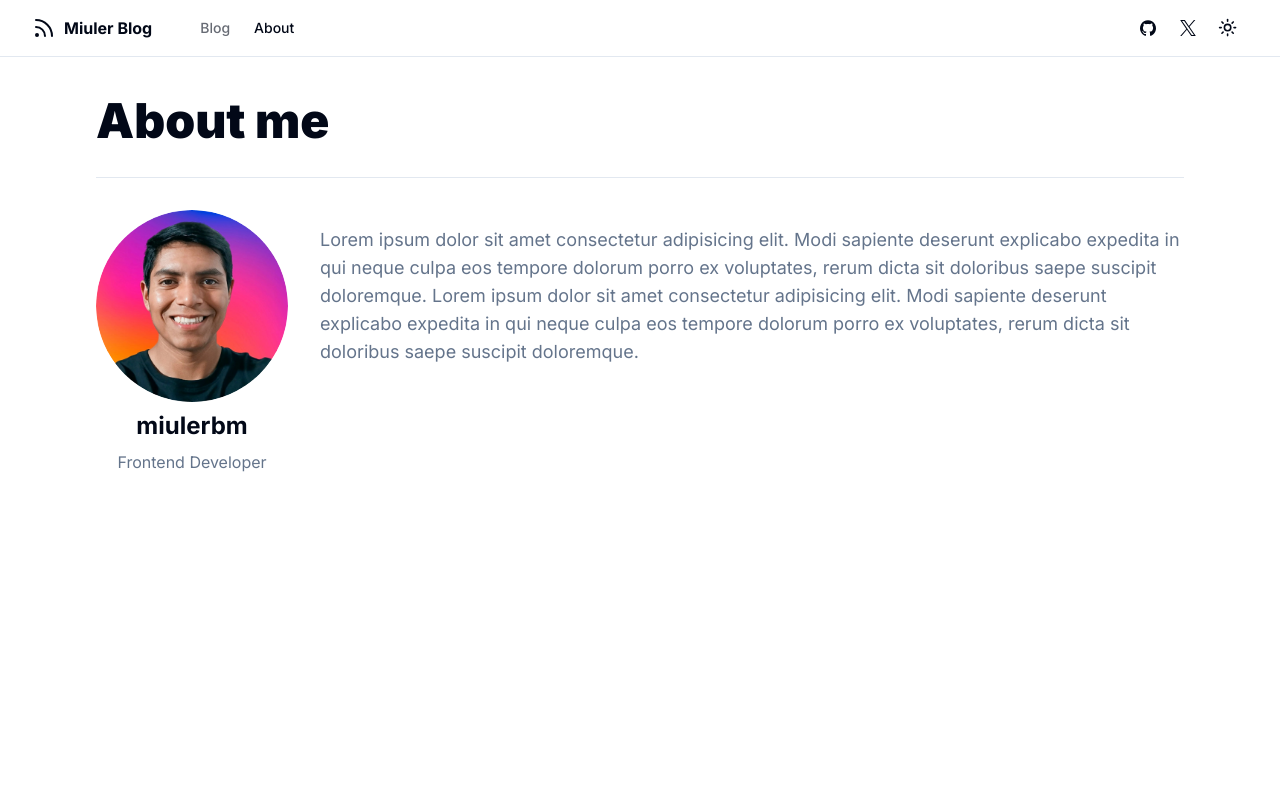
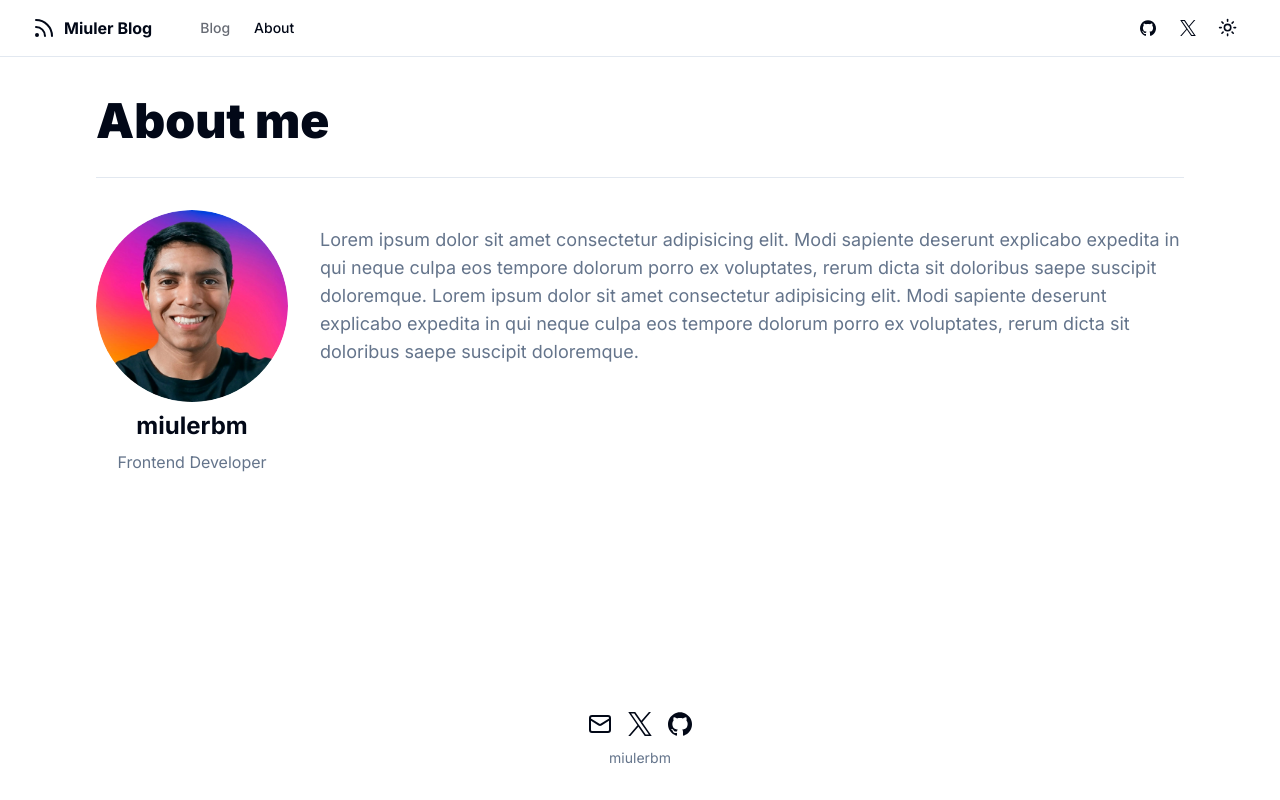
Before and after one commit to miulerbm/miuler-dev, a Next.js app: page /about in a window 1280 px wide. Built offline with nearby package versions, Linux system fonts and the light colour scheme; no server answers.

Commit message:
Site footer

```diff
--- a/app/layout.tsx
+++ b/app/layout.tsx
@@ -5,6 +5,7 @@
 import SiteHeader from "@/components/site-header";
 import { Providers } from "@/components/providers";
 import { siteConfig } from "@/config/site";
+import { SiteFooter } from "@/components/site-footer";
 
 const inter = Inter({ subsets: ["latin"], variable: "--font-sans" });
 
@@ -38,6 +39,7 @@
           <div className="relative flex min-h-dvh flex-col bg-background">
             <SiteHeader />
             <main className="flex-1">{children}</main>
+            <SiteFooter />
           </div>
         </Providers>
       </body>
--- /dev/null
+++ b/components/site-footer.tsx
@@ -0,0 +1,35 @@
+import { siteConfig } from "@/config/site";
+import { Mail } from "lucide-react";
+import { Icons } from "./icons";
+
+export function SiteFooter() {
+  return (
+    <footer>
+      <div className="mb-6 mt-14 flex flex-col items-center">
+        <div className="mb-3 flex space-x-4">
+          <a
+            target="_blank"
+            rel="noreferrer"
+            href="mailto:miulerbm00@gmail.com"
+          >
+            <span className="sr-only">Mail</span>
+            <Mail className="h-6 w-6" />
+          </a>
+          <a target="_blank" rel="noreferrer" href={siteConfig.links.twitter}>
+            <span className="sr-only">Twitter</span>
+            <Icons.twitter className="h-6 w-6" />
+          </a>
+          <a target="_blank" rel="noreferrer" href={siteConfig.links.github}>
+            <span className="sr-only">GitHub</span>
+            <Icons.gitHub className="h-6 w-6" />
+          </a>
+        </div>
+        <div className="mb-2 flex space-x-2 text-sm text-muted-foreground">
+          <a target="_blank" href={siteConfig.links.personalSite}>
+            {siteConfig.author}
+          </a>
+        </div>
+      </div>
+    </footer>
+  );
+}
```
